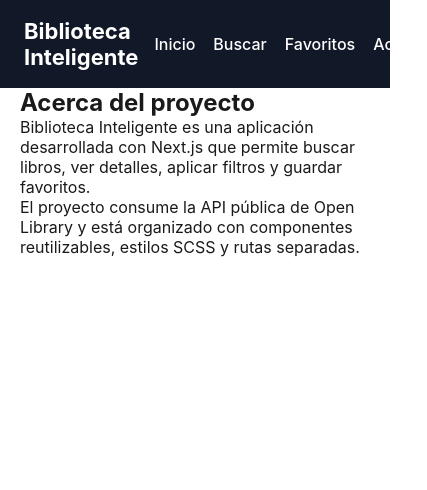
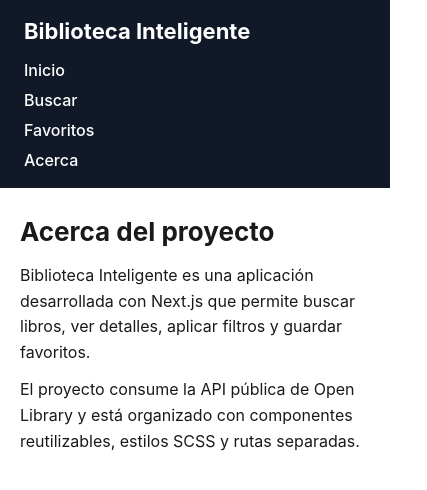
Before and after one commit to Andres004/Biblioteca-Inteligente, a Next.js app: page /acerca in a window 390 px wide. Shown: the top 490 px of the page, 427 px wide, since content can reach past the window. Built offline with nearby package versions, Linux system fonts and the light colour scheme.

Commit message:
style: responsive para acerca y navbar

```diff
--- a/src/styles/main.scss
+++ b/src/styles/main.scss
@@ -47,3 +47,41 @@
     }
   }
 }
+.about-page {
+  padding: 40px 0;
+
+  h2 {
+    font-size: 32px;
+    margin-bottom: 16px;
+  }
+
+  p {
+    font-size: 18px;
+    line-height: 1.6;
+    margin-bottom: 12px;
+  }
+}
+
+@media (max-width: 768px) {
+  .navbar {
+    flex-direction: column;
+    align-items: flex-start;
+
+    &__links {
+      flex-direction: column;
+      gap: 10px;
+    }
+  }
+
+  .about-page {
+    padding: 28px 0;
+
+    h2 {
+      font-size: 26px;
+    }
+
+    p {
+      font-size: 16px;
+    }
+  }
+}
```
